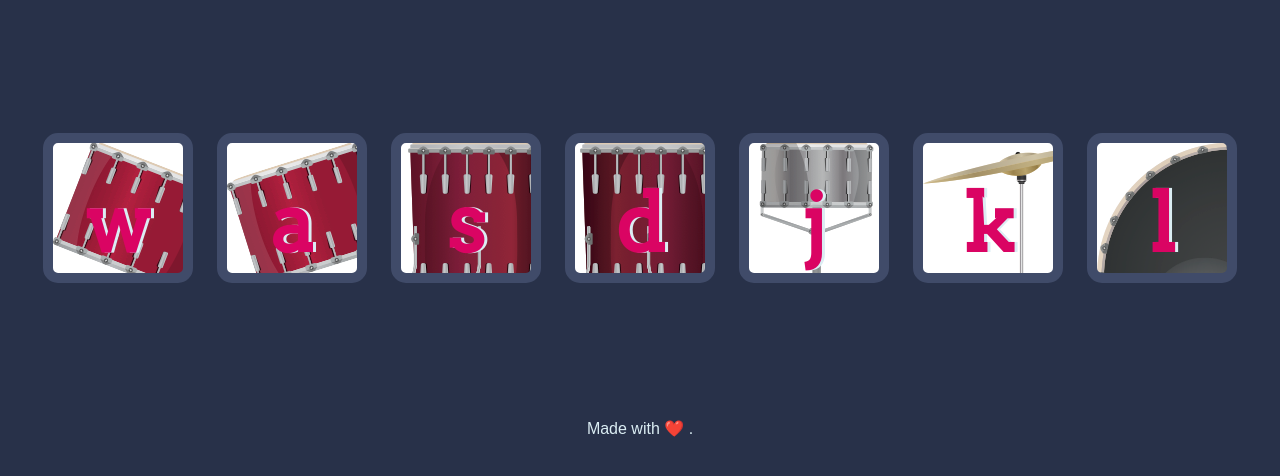
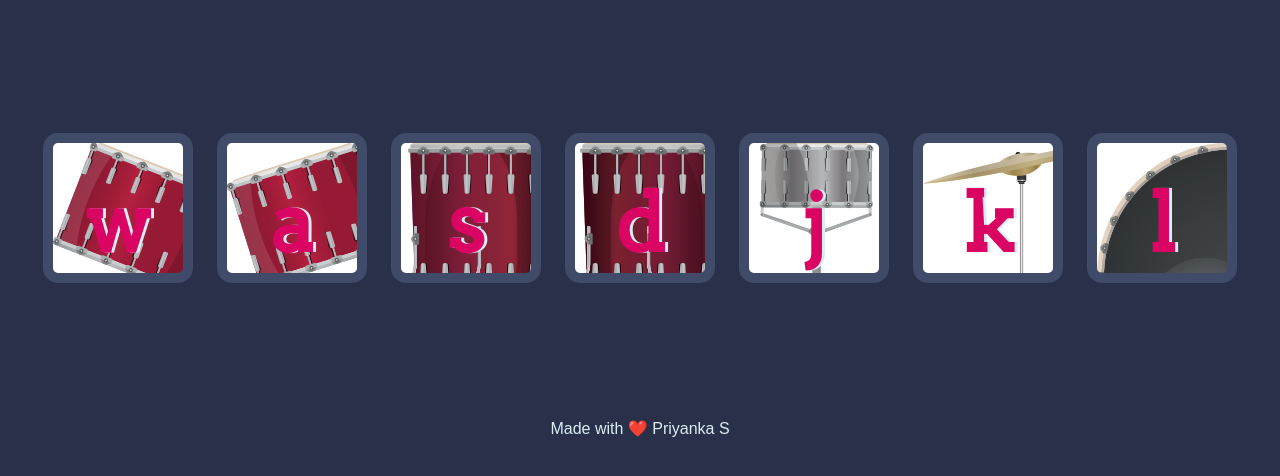
Before and after one commit to Priyankasridhara/drumkit, a plain HTML site: page index.html in a window 1280 px wide. Shown: the part 156-632 px from the top of the page. Drawn offline with Linux system fonts and the light colour scheme.

Commit message:
Update index.html

```diff
--- a/index.html
+++ b/index.html
@@ -24,7 +24,7 @@
 <script src="index.js" charset="utf-8"></script>
 
 <footer>
-  Made with ❤️ .
+  Made with ❤️ Priyanka S
 </footer>
 </body>
 </html>
```
